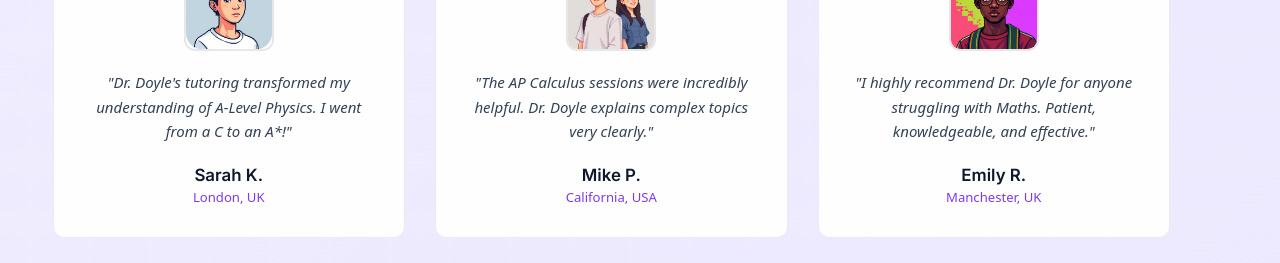
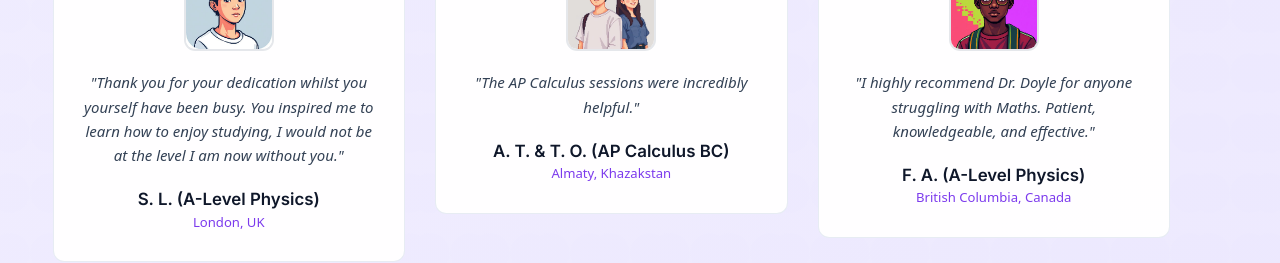
Before and after one commit to matthewjdoyle/tutor, a React (Vite) app: page /#/ in a window 1280 px wide. Shown: the part 3243-3506 px from the top of the page. Built offline with nearby package versions, Linux system fonts and the light colour scheme; no server answers.

Commit message:
Update appData.ts

```diff
--- a/src/data/appData.ts
+++ b/src/data/appData.ts
@@ -15,21 +15,21 @@ export const navLinks: NavLinkItem[] = [
 
 export const testimonials = [
   {
-    quote: "Dr. Doyle's tutoring transformed my understanding of A-Level Physics. I went from a C to an A*!",
-    name: "Sarah K.",
+    quote: "Thank you for your dedication whilst you yourself have been busy. You inspired me to learn how to enjoy studying, I would not be at the level I am now without you.",
+    name: "S. L. (A-Level Physics)",
     location: "London, UK",
     imageUrl: "student-1.jpeg"
   },
   {
-    quote: "The AP Calculus sessions were incredibly helpful. Dr. Doyle explains complex topics very clearly.",
-    name: "Mike P.",
-    location: "California, USA",
+    quote: "The AP Calculus sessions were incredibly helpful.",
+    name: "A. T. & T. O. (AP Calculus BC)",
+    location: "Almaty, Khazakstan",
     imageUrl: "student-2.jpg"
   },
   {
     quote: "I highly recommend Dr. Doyle for anyone struggling with Maths. Patient, knowledgeable, and effective.",
-    name: "Emily R.",
-    location: "Manchester, UK",
+    name: "F. A. (A-Level Physics)",
+    location: "British Columbia, Canada",
     imageUrl: "student-3.jpg"
   }
 ];
```
